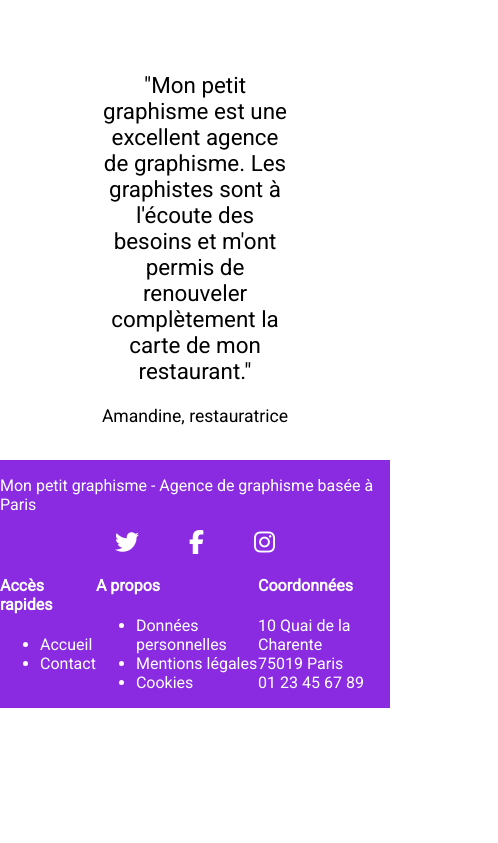
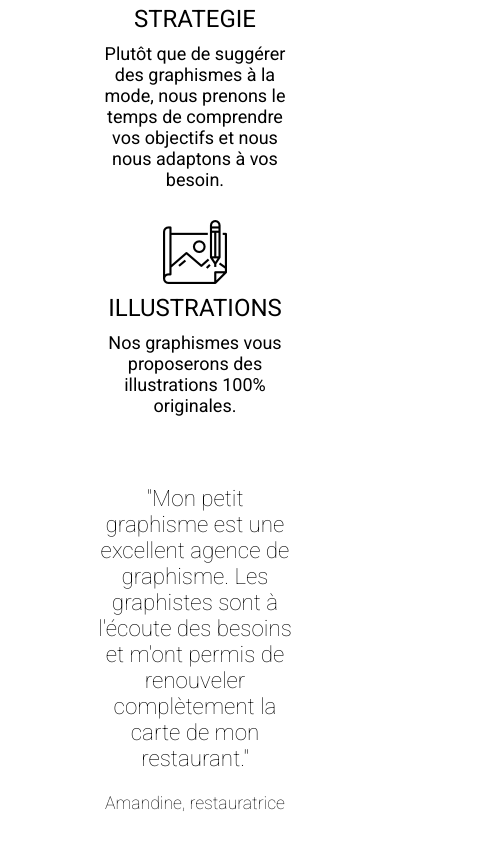
Before and after one commit to iftoute/mon-petit-graphisme_p2, a plain HTML site: page index.html in a window 390 px wide. Shown: the part 1157-2000 px from the top of the page, 498 px wide, since content can reach past the window. Before the commit the page ends 1865 px from the top, so only its background shows below. Drawn offline with Linux system fonts and the light colour scheme.

Commit message:
Add media queries

```diff
--- a/index.html
+++ b/index.html
@@ -5,13 +5,10 @@
     <meta charset="UTF-8">
     <meta name="monpetitgraphisme" content="agence de graphisme">
     <link rel="preconnect" href="https://fonts.gstatic.com">
-    <link href="https://fonts.googleapis.com/css2?family=Roboto: wght @ 100 ; 400 ; 700 & display = swap" rel="stylesheet">
+    <link href="https://fonts.googleapis.com/css2?family=Roboto:wght@100;400;700&display=swap" rel="stylesheet">
     <script src="https://kit.fontawesome.com/7b8a4145d5.js" crossorigin="anonymous"></script>
     <link  rel="stylesheet" href="style.css">
-
-
 </head>
-
 <body>
    <header>
         <nav>
@@ -22,8 +19,6 @@
             </div>
         </nav>
    </header>
-
-
    <main>
         <section class="entete">
             <div class="banner">
@@ -34,48 +29,36 @@
                  <h1>Agence de graphisme</h1>
             </div>
         </section>
-
-
         <section class="bottom">
-
                 <div class="titre">
                 <p>Mon petit graphisme est une agence de graphisme qui aide les entreprises à créer des visuels attractifs.</p>
                 </div>
-
                 <div class="catégorie">
-
                     <div class="picto">
                         <img src="img/graphic-design.png" alt="graphisme">
                         <h2>GRAPHISME</h2>
                         <p>Que vous ayez besoin de graphisme pour un site web, des cartes de visite ou des affiches, nous réalison des visuels dont vous serez fiers.</p>
                     </div>
-
                     <div class="picto">
                         <img src="img/strategie.png" alt="strategie">
                         <h2>STRATEGIE</h2>
                         <p>Plutôt que de suggérer des graphismes à la mode, nous prenons le temps de comprendre vos objectifs et nous nous adaptons à vos besoin.</p>
                     </div>
-
                     <div class="picto">
                         <img src="img/illustrations.png" alt="illustration">
                         <h2>ILLUSTRATIONS</h2>
                         <p>Nos graphismes vous proposerons des illustrations 100% originales.</p>
                     </div>
-
                 </div>
-
                 <div class="temoin">
                     <blockquote>
                         <h3>"Mon petit graphisme est une excellent agence de graphisme. Les graphistes sont à l'écoute des besoins et m'ont permis de renouveler complètement la carte de mon restaurant."</h3>
                         <p>Amandine, restauratrice</p>
                     </blockquote>
-                    </div>
                 </div>
         </section>
     </main>
-
    <footer>
-
        <div class="name">
            <p>Mon petit graphisme - Agence de graphisme basée à Paris</p>
        </div>
@@ -104,13 +87,13 @@
             </div>
             <div>
                 <h4>Coordonnées</h4>
-                <p>10 Quai de la Charente<br>75019 Paris<br>01 23 45 67 89</p>
+                <ul class="coordonnées">
+                    <li>10 Quai de la Charente</li>
+                    <li>75019 Paris</li>
+                    <li>01 23 45 67 89</li>
+                </ul>
            </div>
-
-
        </div>
-
-
    </footer>
 </body>
 </html>
--- a/style.css
+++ b/style.css
@@ -133,23 +133,76 @@ footer {
     display: flex;
     flex-direction: row;
     justify-content: center;
+    padding-top: 30px;
+    font-size: 14px;
+    font-weight: bold;
 }
-
 
 .social {
     display: flex;
     flex-direction: row;
     justify-content: center;
-    gap: 50px;
+    gap: 100px;
+    margin: 5px 0;
 }
 
 .social i {
-    font-size: 1.5rem;
+    font-size: 2.2rem;
+    opacity: 0.7;
 }
 
 .botmenu {
     display: flex;
     flex-direction: row;
-    justify-content: center;
+    justify-content: space-around;
+}
 
+h4 {
+    font-weight: 400;
+    font-size: 19px;
+    opacity: 0.7;
 }
+
+.botmenu li {
+    font-size: 19px;
+}
+
+.coordonnées li {
+    list-style: none;
+}
+
+.botmenu div {
+    padding: 20px 0;
+}
+
+@media screen and (max-width: 800px)
+{    .catégorie, .botmenu {
+        flex-direction: column;}
+}
+
+@media screen and (max-width: 800px)
+{    .picto p {
+        font-size: 18px;
+}
+
+@media screen and (max-width: 800px)
+{    .botmenu {
+        align-items: center;}
+}
+
+@media screen and (max-width: 800px)
+{    .botmenu ul {
+        margin: 0;
+        padding: 0; }
+}
+
+@media screen and (max-width: 800px)
+{    .botmenu li {
+        list-style: none;
+        text-align: center; }
+}
+
+@media screen and (max-width: 800px)
+{    .botmenu h4 {
+        text-align: center; }
+}
```
